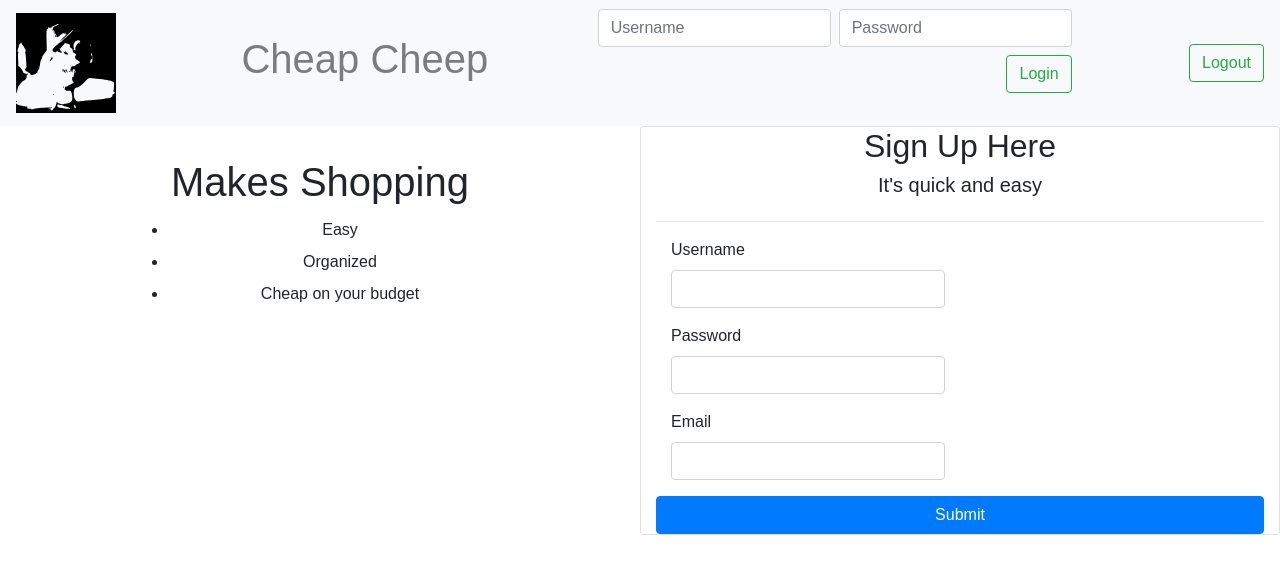
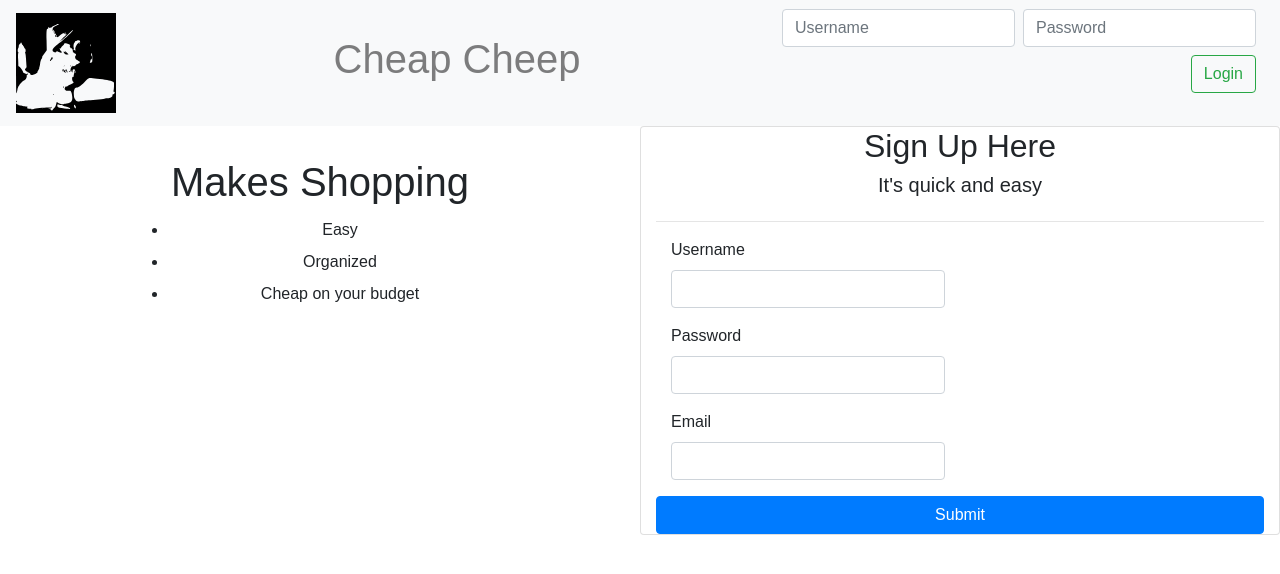
Before and after one commit to rayhe921/Cheap-Cheep, a React (Create React App) app in the folder client/: page / in a window 1280 px wide. Shown: the top 574 px of the page. Built offline with nearby package versions, Linux system fonts and the light colour scheme.

Commit message:
fixed navbar logout button bug

```diff
--- a/client/src/App.js
+++ b/client/src/App.js
@@ -13,19 +13,19 @@ class App extends Component {
 
   state = {
     showLogin: true,
-    hideLoginButton: true
+    hideLogoutButton: true
   }
 
   handleLogin = (event) => {
     event.preventDefault();
-    this.setState({ hideLoginButton: false, showLogin: false })
-    console.log("hideLoginButton: " + this.state.hideLoginButton)
+    this.setState({ hideLogoutButton: false, showLogin: false })
+    console.log("hideLogoutButton: " + this.state.hideLogoutButton)
   }
 
   handleLogout = (event) => {
     event.preventDefault();
-    this.setState({ hideLoginButton: true, showLogin: true })
-    console.log("hideLoginButton: " + this.state.hideLoginButton)
+    this.setState({ hideLogoutButton: true, showLogin: true })
+    console.log("hideLogoutButton: " + this.state.hideLogoutButton)
   }
 
   render() {
@@ -38,7 +38,7 @@ class App extends Component {
           buttonNameTwo="Logout"
           onClick={this.handleLogin}
           showLogin={this.state.showLogin}
-          hideLoginButton={this.state.hideLoginButton}
+          hideLogoutButton={this.state.hideLogoutButton}
           onClickLogout={this.handleLogout}
         ></Navbar>
         <Switch>
--- a/client/src/components/Navbar/index.js
+++ b/client/src/components/Navbar/index.js
@@ -3,7 +3,7 @@ import "./style.css";
 
 function Navbar(props) {
   const showLogout = props.showLogin ? "form-group" : "form-group display-none";
-  const hideLogoutButton = props.hideLogoutButton ? "display-none" : "display-block"
+  const hideLogoutButton = props.hideLogoutButton ? "display-none" : "display-block";
   return (
     <nav className="navbar navbar-light bg-light">
       <a className="navbar-brand" href="/">
```
